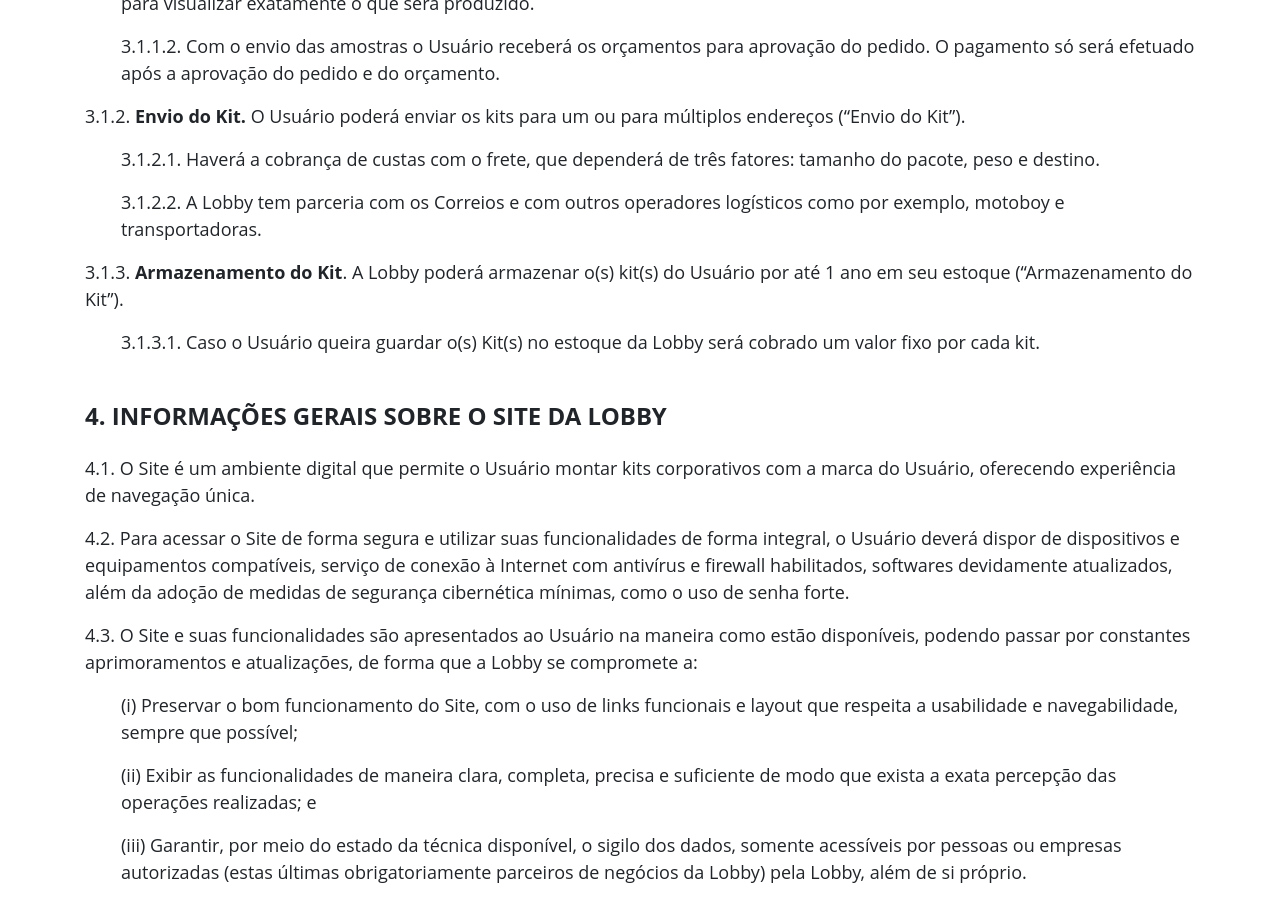
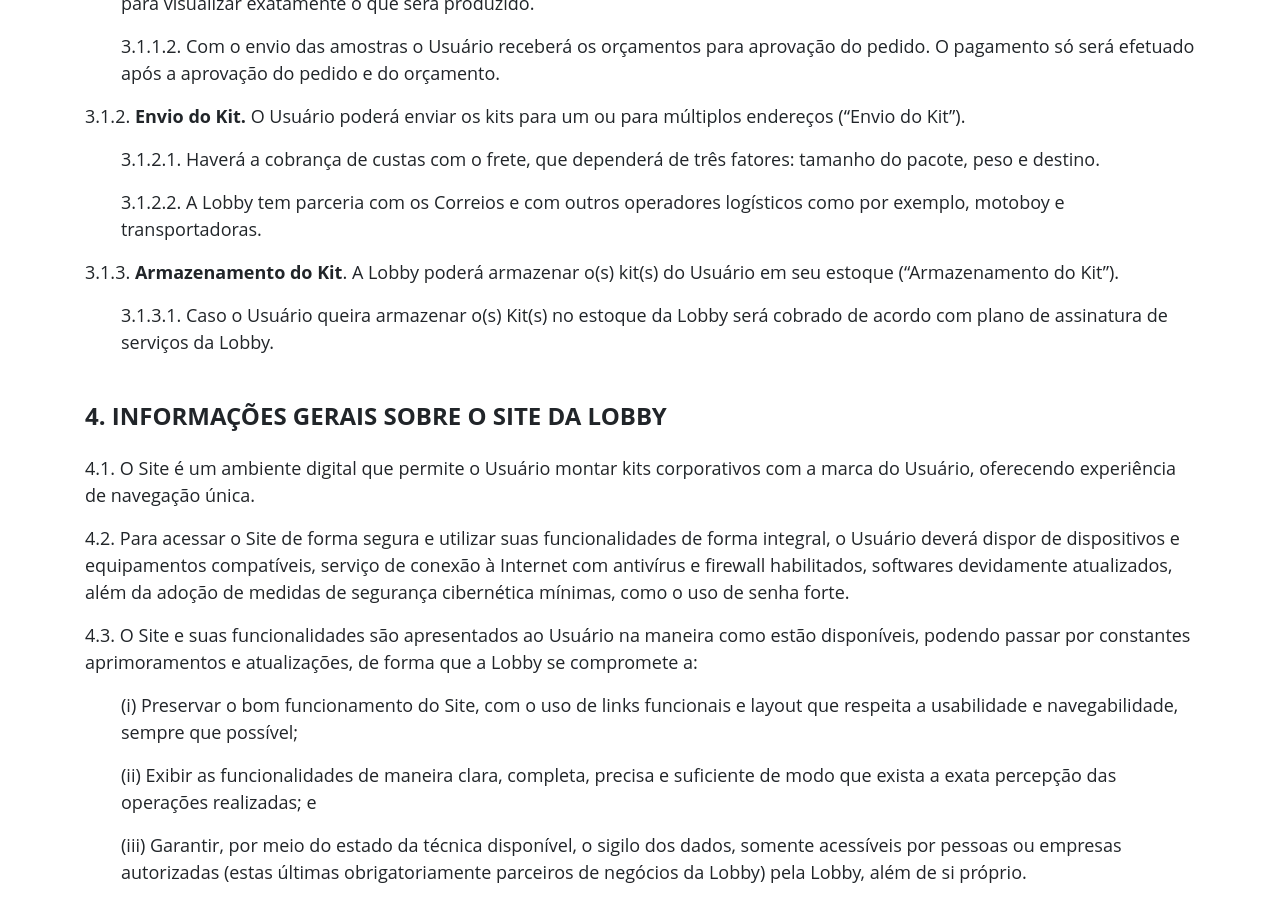
Before and after one commit to lobby-tech/lobby.tech, a Jekyll site: the page built from termos-de-uso/index.html, in a window 1280 px wide and 900 px high, scrolled down 1936 px. Built offline with Jekyll 4.4.1, drawn with Linux system fonts in a browser that asks for light colours; a script that is not in the unit is left out; some of the changed text lies outside the part shown.

Commit message:
Updated terms of use

```diff
--- a/termos-de-uso/index.html
+++ b/termos-de-uso/index.html
@@ -65,9 +65,9 @@
         <p>3.1.2.1. Haverá a cobrança de custas com o frete, que dependerá de três fatores: tamanho do pacote, peso e destino.</p>
         <p>3.1.2.2. A Lobby tem parceria com os Correios e com outros operadores logísticos como por exemplo, motoboy e transportadoras.</p>
       </div>
-      <p>3.1.3. <b>Armazenamento do Kit</b>. A Lobby poderá armazenar o(s) kit(s) do Usuário por até 1 ano em seu estoque (“Armazenamento do Kit”).</p>
+      <p>3.1.3. <b>Armazenamento do Kit</b>. A Lobby poderá armazenar o(s) kit(s) do Usuário em seu estoque (“Armazenamento do Kit”).</p>
       <div style="margin-left:2em">
-        <p>3.1.3.1. Caso o Usuário queira guardar o(s) Kit(s) no estoque da Lobby será cobrado um valor fixo por cada kit.</p>
+        <p>3.1.3.1. Caso o Usuário queira armazenar o(s) Kit(s) no estoque da Lobby será cobrado de acordo com plano de assinatura de serviços da Lobby.</p>
       </div>
 
       <br>
```
Also changed, not shown: other parts of termos-de-uso/index.html (+1 -1 lines).
